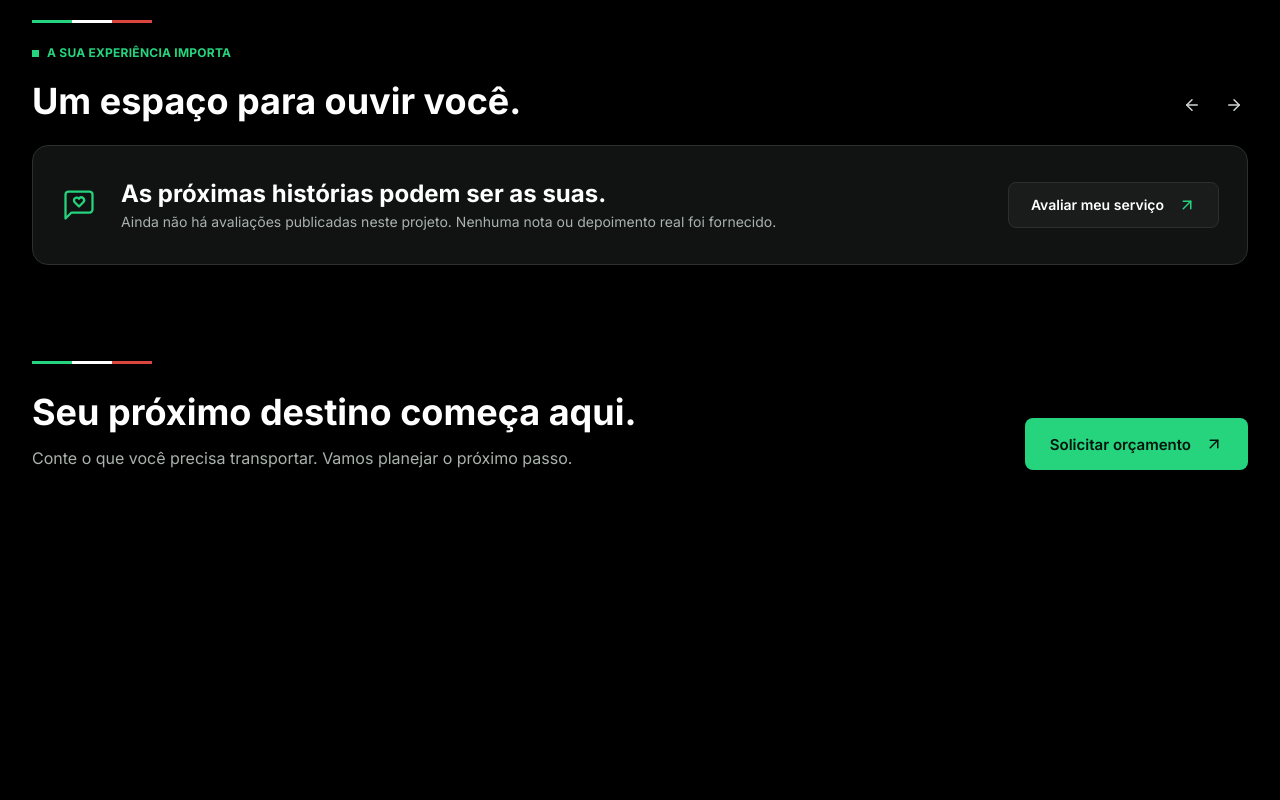
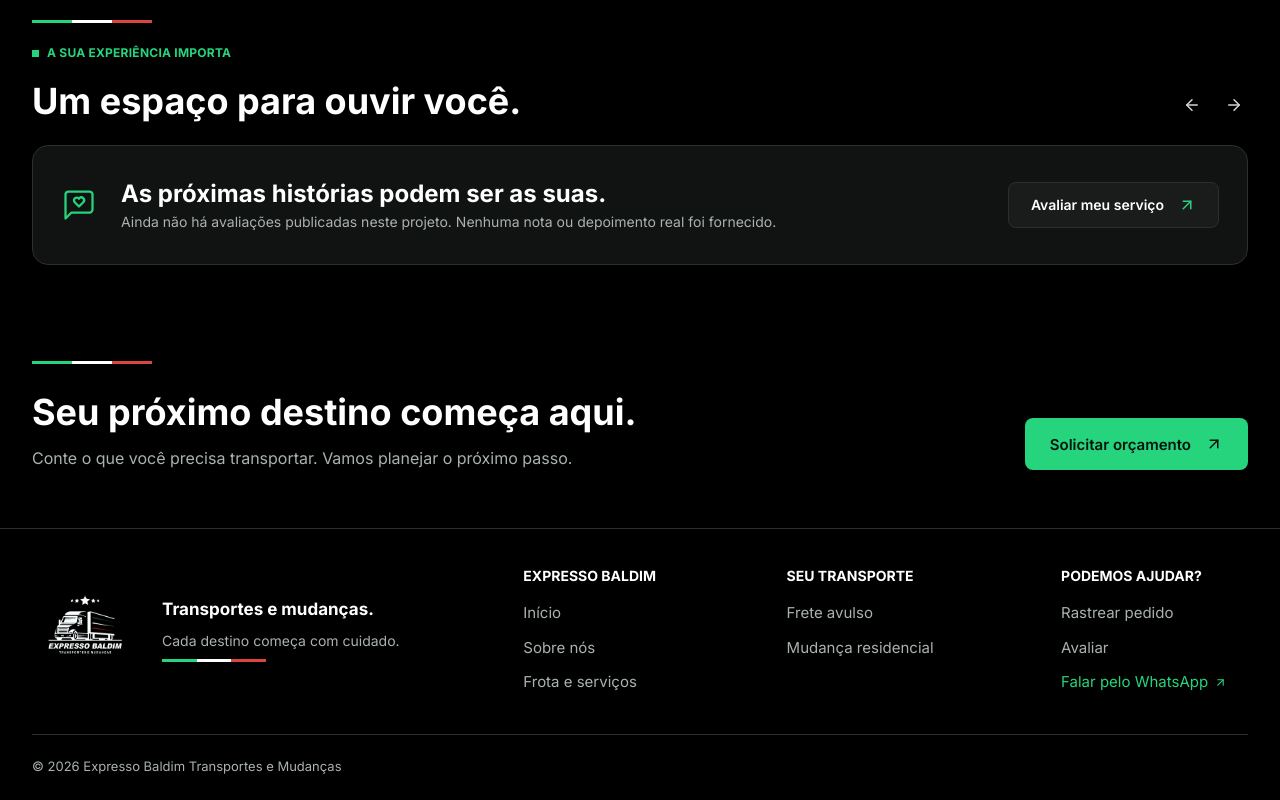
Before and after one commit to Nyckbaldim/expresso-baldim, an Angular app: page / in a window 1280 px wide. Shown: the part 2536-3336 px from the top of the page. Before the commit the page ends 3064 px from the top, so only its background shows below. Built offline with nearby package versions, Linux system fonts and the light colour scheme.

Commit message:
feat(footer): adicionar footer

```diff
--- a/src/app/app.html
+++ b/src/app/app.html
@@ -3,3 +3,5 @@
 <main>
   <router-outlet></router-outlet>
 </main>
+
+<app-footer></app-footer>
--- a/src/app/app.ts
+++ b/src/app/app.ts
@@ -1,11 +1,12 @@
 import { Component } from '@angular/core';
 import { RouterOutlet } from '@angular/router';
 import { Navbar } from './components/navbar/navbar';
+import { Footer } from './components/footer/footer';
 
 @Component({
   selector: 'app-root',
   standalone: true,
-  imports: [RouterOutlet, Navbar],
+  imports: [RouterOutlet, Navbar, Footer],
   templateUrl: './app.html',
   styleUrl: './app.css'
 })
--- a/src/app/components/footer/footer.css
+++ b/src/app/components/footer/footer.css
@@ -0,0 +1,47 @@
+:host { display: block; }
+
+.rodape { border-top: 1px solid var(--borda); }
+.rodape__grade {
+  display: grid;
+  grid-template-columns: 2.5fr 1.28fr 1.34fr 1fr;
+  gap: 24px;
+  padding: 36px 0 40px;
+}
+.rodape__marca { display: flex; align-items: center; gap: 24px; }
+.rodape__marca img { width: 106px; height: auto; }
+.rodape__slogan { font-size: 17px; font-weight: 700; }
+.rodape__frase { margin: 8px 0 8px; color: var(--cinza); font-size: 14px; }
+
+.rodape__coluna { display: flex; flex-direction: column; gap: 12px; }
+.rodape__titulo {
+  margin-bottom: 4px;
+  font-size: 14px;
+  font-weight: 700;
+  text-transform: uppercase;
+}
+.rodape__coluna a { color: var(--cinza); font-size: 15px; width: fit-content; }
+.rodape__coluna a:hover { color: var(--branco); }
+.rodape__coluna .rodape__whatsapp {
+  display: inline-flex;
+  align-items: center;
+  gap: 6px;
+  color: var(--verde);
+}
+.rodape__coluna .rodape__whatsapp:hover { color: var(--verde); text-decoration: underline; }
+
+.rodape__direitos {
+  padding: 22px 0 24px;
+  border-top: 1px solid var(--borda);
+  color: var(--cinza);
+  font-size: 13px;
+}
+
+@media (max-width: 1100px) {
+  .rodape__grade { grid-template-columns: 1fr 1fr; }
+  .rodape__marca { grid-column: 1 / -1; }
+}
+
+@media (max-width: 640px) {
+  .rodape__grade { grid-template-columns: 1fr; }
+  .rodape__marca { flex-direction: column; align-items: flex-start; }
+}
--- a/src/app/components/footer/footer.html
+++ b/src/app/components/footer/footer.html
@@ -1 +1,39 @@
-<p>footer works!</p>
+<footer class="rodape">
+  <div class="container">
+    <div class="rodape__grade">
+      <div class="rodape__marca">
+        <img src="images/Logo.jpeg" alt="Expresso Baldim Transportes e Mudanças" width="106" height="84">
+        <div>
+          <p class="rodape__slogan">Transportes e mudanças.</p>
+          <p class="rodape__frase">Cada destino começa com cuidado.</p>
+          <span class="tricolor tricolor--curto" aria-hidden="true"></span>
+        </div>
+      </div>
+
+      <nav class="rodape__coluna" aria-label="Expresso Baldim">
+        <h2 class="rodape__titulo">Expresso Baldim</h2>
+        <a href="/">Início</a>
+        <a href="/sobre-nos">Sobre nós</a>
+        <a href="/frota-e-servicos">Frota e serviços</a>
+      </nav>
+
+      <nav class="rodape__coluna" aria-label="Seu transporte">
+        <h2 class="rodape__titulo">Seu transporte</h2>
+        <a href="/orcamento/frete">Frete avulso</a>
+        <a href="/orcamento/mudanca">Mudança residencial</a>
+      </nav>
+
+      <nav class="rodape__coluna" aria-label="Podemos ajudar?">
+        <h2 class="rodape__titulo">Podemos ajudar?</h2>
+        <a href="/rastrear-pedido">Rastrear pedido</a>
+        <a href="/avaliar">Avaliar</a>
+        <a href="#" class="rodape__whatsapp">
+          Falar pelo WhatsApp
+          <svg class="icone icone--minusculo" viewBox="0 0 24 24" aria-hidden="true"><path d="M7 7h10v10"/><path d="M7 17 17 7"/></svg>
+        </a>
+      </nav>
+    </div>
+
+    <p class="rodape__direitos">© 2026 Expresso Baldim Transportes e Mudanças</p>
+  </div>
+</footer>
--- a/src/app/components/footer/footer.ts
+++ b/src/app/components/footer/footer.ts
@@ -1,9 +1,11 @@
 import { Component } from '@angular/core';
+import { RouterLink} from '@angular/router';
 
 @Component({
-  imports: [],
   selector: 'app-footer',
   styleUrl: './footer.css',
   templateUrl: './footer.html',
+  standalone: true,
+  imports: [RouterLink],
 })
 export class Footer {}
```
